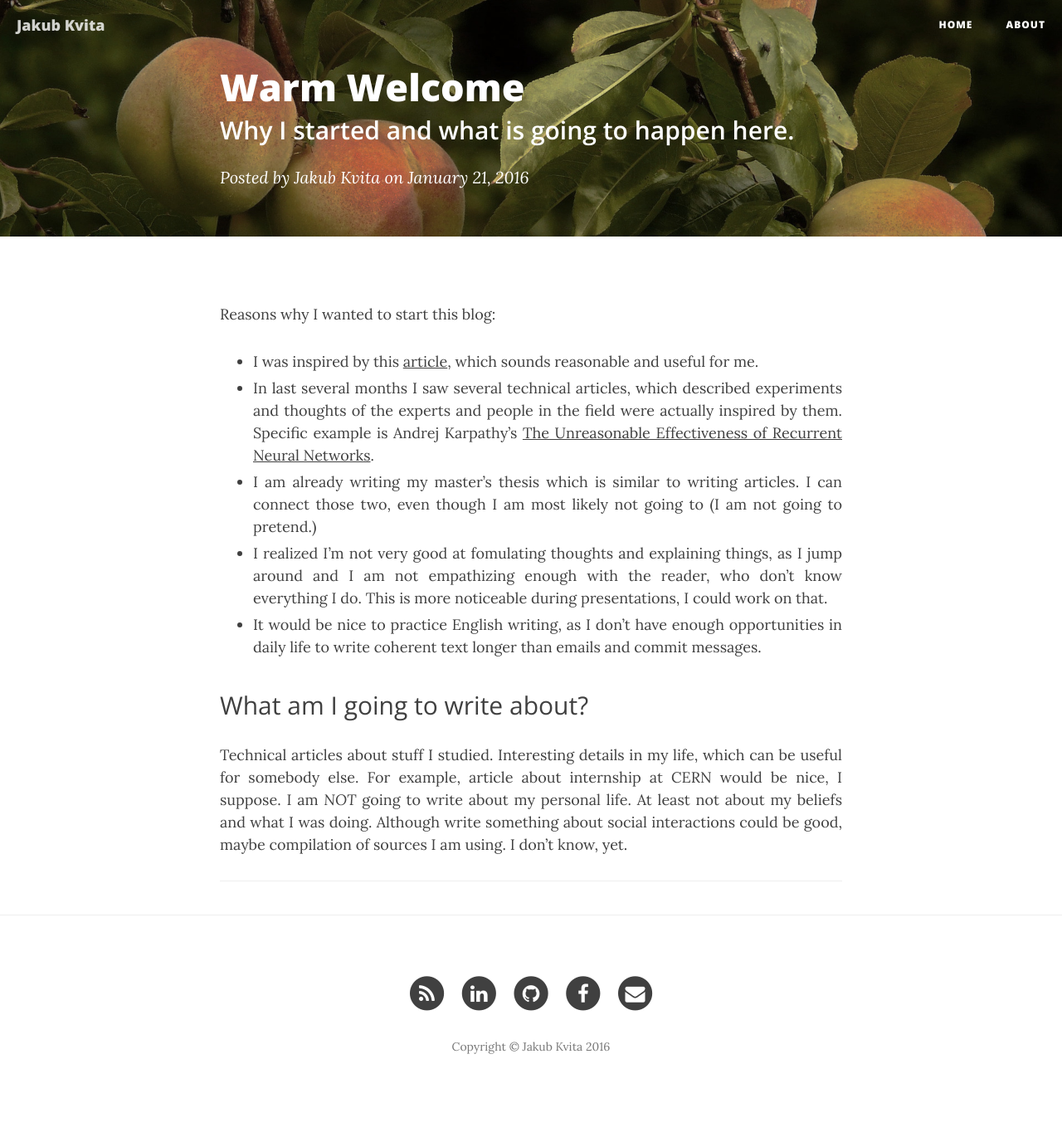
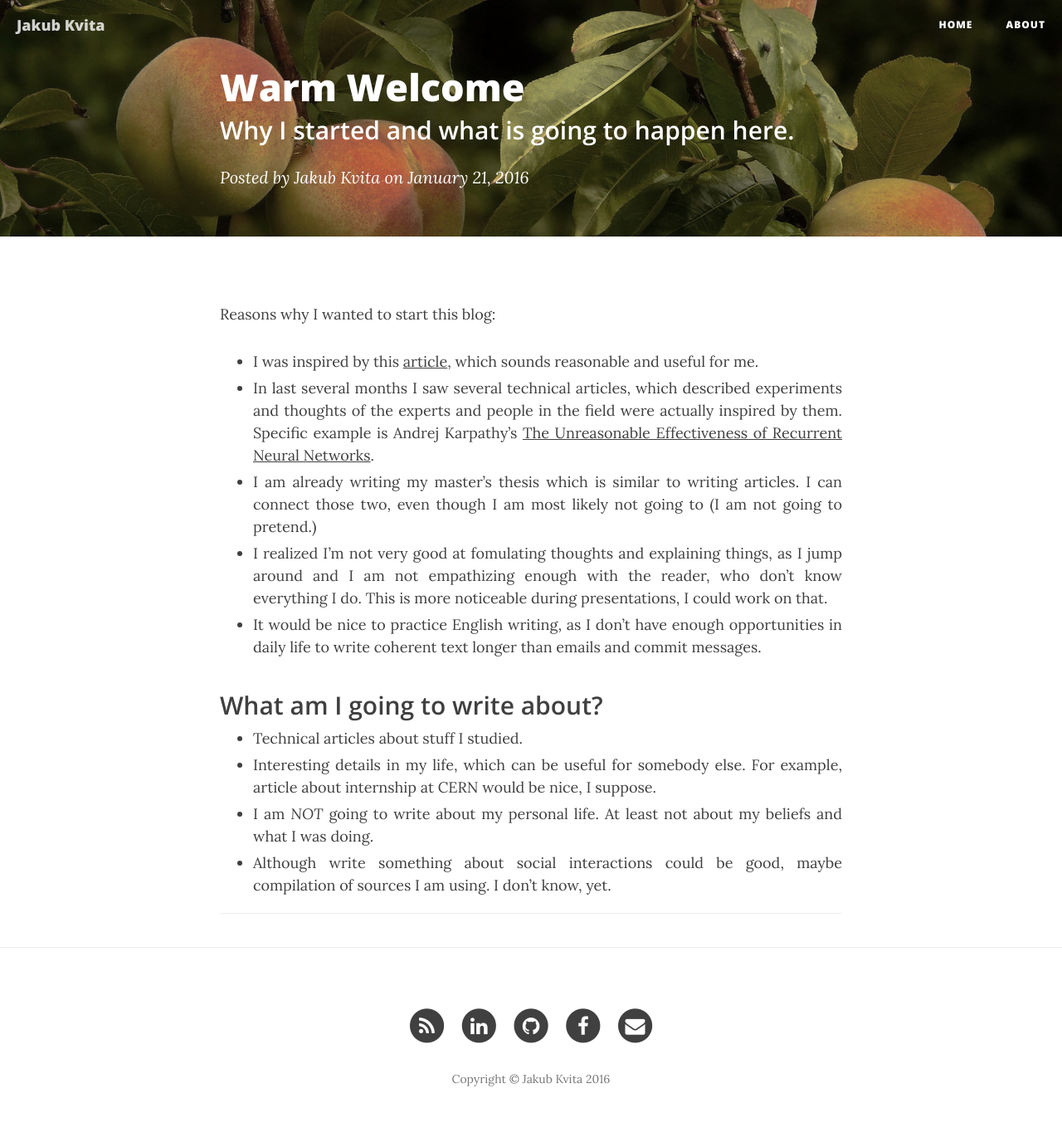
Before and after one commit to kvitajakub/kvitajakub.github.io, a Jekyll site: the page built from _posts/2016-01-21-warm-welcome.markdown, in a window 1280 px wide. Shown: the whole page at 83% size. Built offline with Jekyll 4.4.1, drawn with Linux system fonts in a browser that asks for light colours; nearby versions of some CDN libraries; comment, search, counter and statistics services are not loaded; before the commit the page ends 1337 px from its top, so only the background shows below that.

Commit message:
fixed headlines in articles

```diff
--- a/_posts/2016-01-21-warm-welcome.markdown
+++ b/_posts/2016-01-21-warm-welcome.markdown
@@ -19,7 +19,7 @@
 
 ## What am I going to write about?
 
-Technical articles about stuff I studied.
-Interesting details in my life, which can be useful for somebody else. For example, article about internship at CERN would be nice, I suppose.
-I am *NOT* going to write about my personal life. At least not about my beliefs and what I was doing.
-Although write something about social interactions could be good, maybe compilation of sources I am using. I don't know, yet.
+- Technical articles about stuff I studied.
+- Interesting details in my life, which can be useful for somebody else. For example, article about internship at CERN would be nice, I suppose.
+- I am *NOT* going to write about my personal life. At least not about my beliefs and what I was doing.
+- Although write something about social interactions could be good, maybe compilation of sources I am using. I don't know, yet.
--- a/css/clean-blog.css
+++ b/css/clean-blog.css
@@ -256,12 +256,17 @@ hr.small {
 article h1 {
   font-size: 36px;
   margin-top: 60px;
-  font-weight: 700;
+  font-weight: 600;
 }
 article h2 {
   font-size: 30px;
   margin-top: 40px;
-  font-weight: 500;
+  font-weight: 600;
+}
+article h3 {
+  font-size: 24px;
+  margin-top: 40px;
+  font-weight: 600;
 }
 .caption {
   text-align: center;
```
